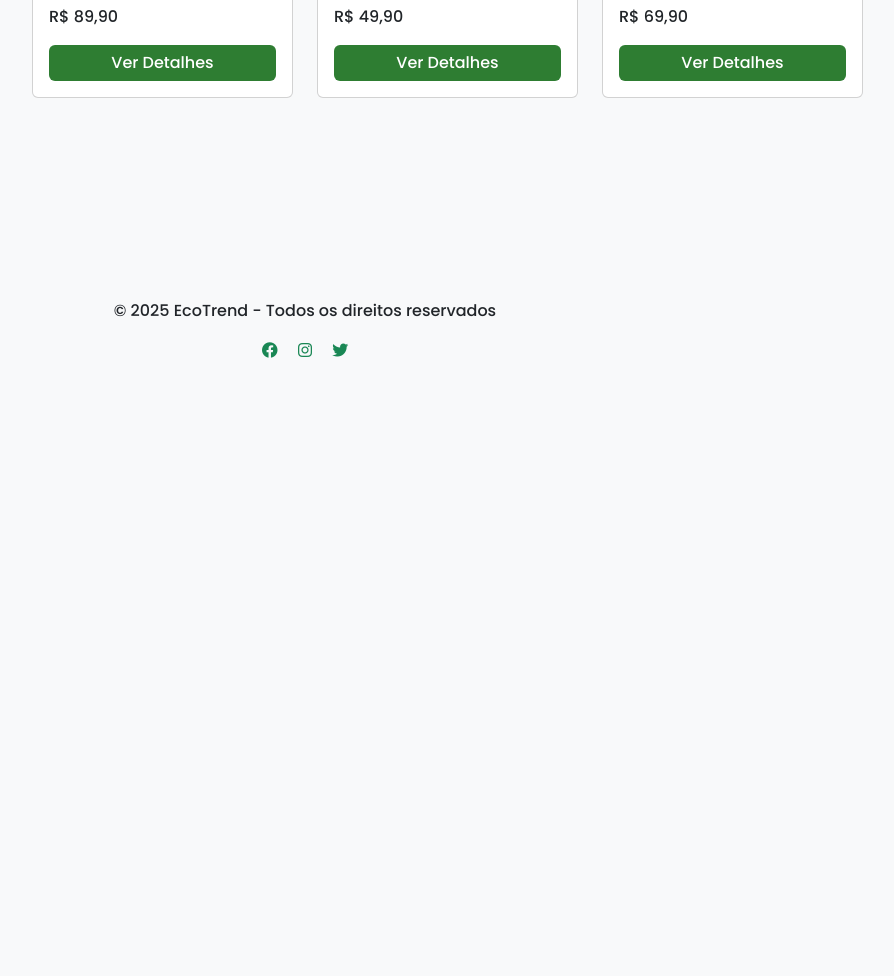
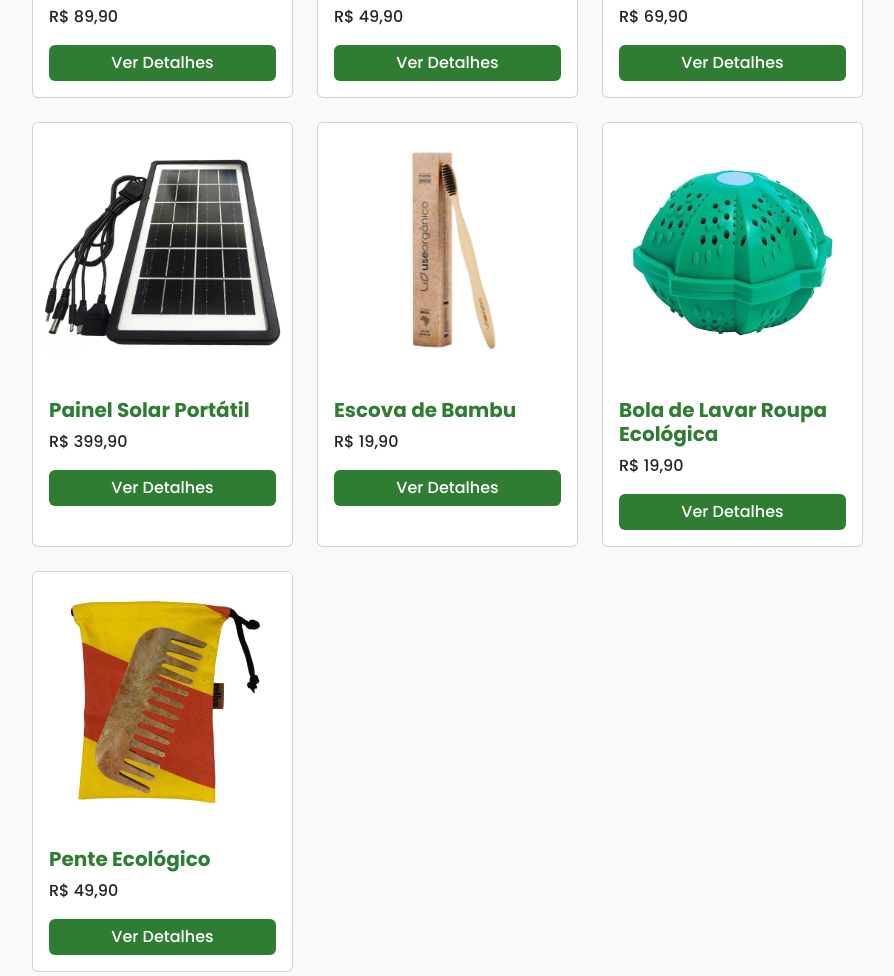
Before and after one commit to guilhermerodrigues07/E-commerce-EcoTrend, a plain HTML site: page eco-trend/categorias.html in a window 1280 px wide. Shown: the part 413-1389 px from the top of the page, without its empty margins (335-1229 px from the left). Before the commit the page ends 800 px from the top, so only its background shows below. Drawn offline with nearby package versions, Linux system fonts and the light colour scheme.

Commit message:
Adicionado produtos

```diff
--- a/eco-trend/categorias.html
+++ b/eco-trend/categorias.html
@@ -93,6 +93,50 @@
               </div>
             </div>
           </div>
+
+          <div class="col-md-4">
+            <div class="card h-100">
+              <img src="../assets/img/painel-solar-portátil.png" class="card-img-top" alt="Produto 4">
+              <div class="card-body">
+                <h5 class="card-title">Painel Solar Portátil</h5>
+                <p class="card-text">R$ 399,90</p>
+                <a href="produto.html" class="btn btn-success w-100">Ver Detalhes</a>
+              </div>
+            </div>
+          </div>
+
+          <div class="col-md-4">
+            <div class="card h-100">
+              <img src="../assets/img/20221027-imagem-escova-embalagem-faaxno.webp" class="card-img-top" alt="Produto 5">
+              <div class="card-body">
+                <h5 class="card-title">Escova de Bambu</h5>
+                <p class="card-text">R$ 19,90</p>
+                <a href="produto.html" class="btn btn-success w-100">Ver Detalhes</a>
+              </div>
+            </div>
+          </div>
+
+        <div class="col-md-4">
+          <div class="card h-100">
+            <img src="../assets/img/bola_de_lavar_roupa_ecologica_1099_1_20190910151401.webp" class="card-img-top" alt="Produto 6">
+            <div class="card-body">
+              <h5 class="card-title">Bola de Lavar Roupa Ecológica</h5>
+              <p class="card-text">R$ 19,90</p>
+              <a href="produto.html" class="btn btn-success w-100">Ver Detalhes</a>
+            </div>
+          </div>
+        </div>
+
+        <div class="col-md-4">
+          <div class="card h-100">
+            <img src="../assets/img/pente_ecologico_540_1_247c8c3b3a32cb1900e1ab7cee6d5542.webp" class="card-img-top" alt="Produto 7">
+            <div class="card-body">
+              <h5 class="card-title">Pente Ecológico</h5>
+              <p class="card-text">R$ 49,90</p>
+              <a href="produto.html" class="btn btn-success w-100">Ver Detalhes</a>
+            </div>
+          </div>
+        </div>
         </div>
       </section>
     </div>
```
Also changed, not shown: eco-trend/index.html (+30 -0 lines), assets/img/20221027-imagem-escova-embalagem-faaxno.webp (added), assets/img/bola_de_lavar_roupa_ecologica_1099_1_20190910151401.webp (added), assets/img/pente_ecologico_540_1_247c8c3b3a32cb1900e1ab7cee6d5542.webp (added).
